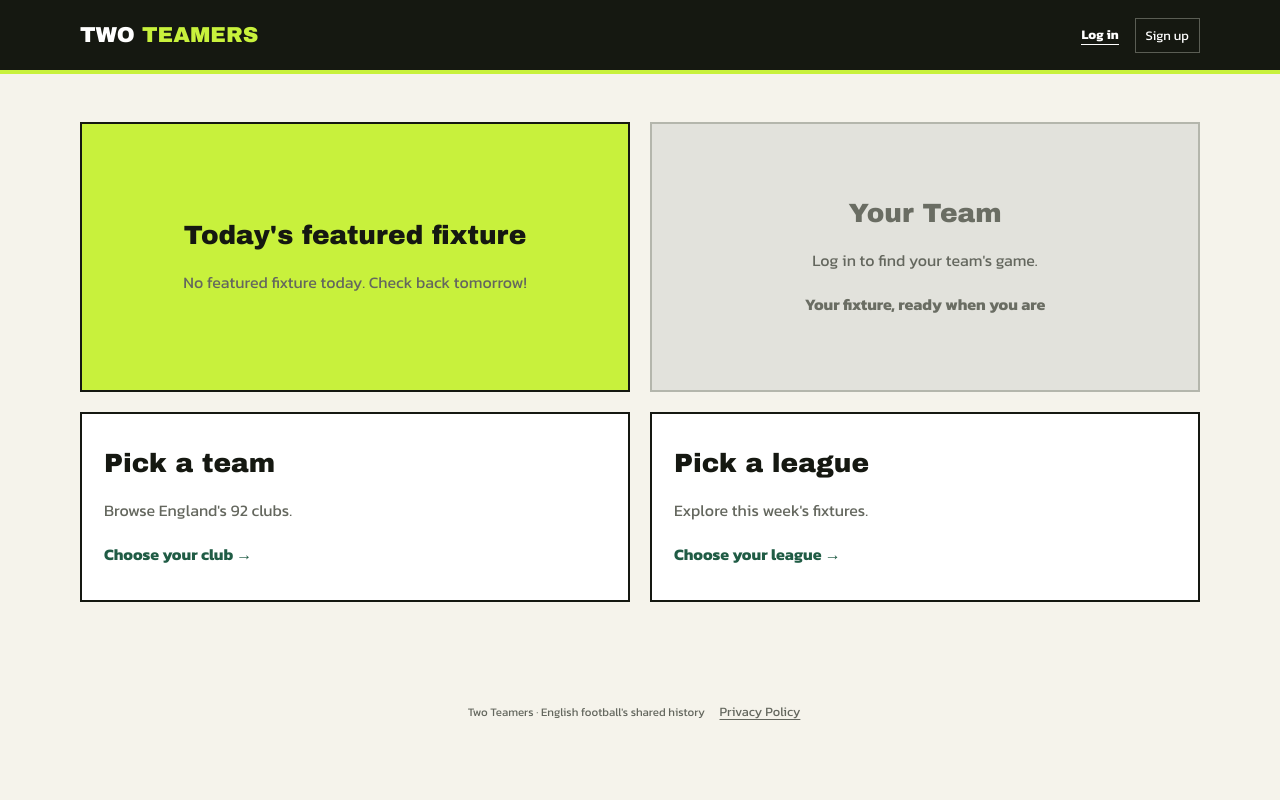
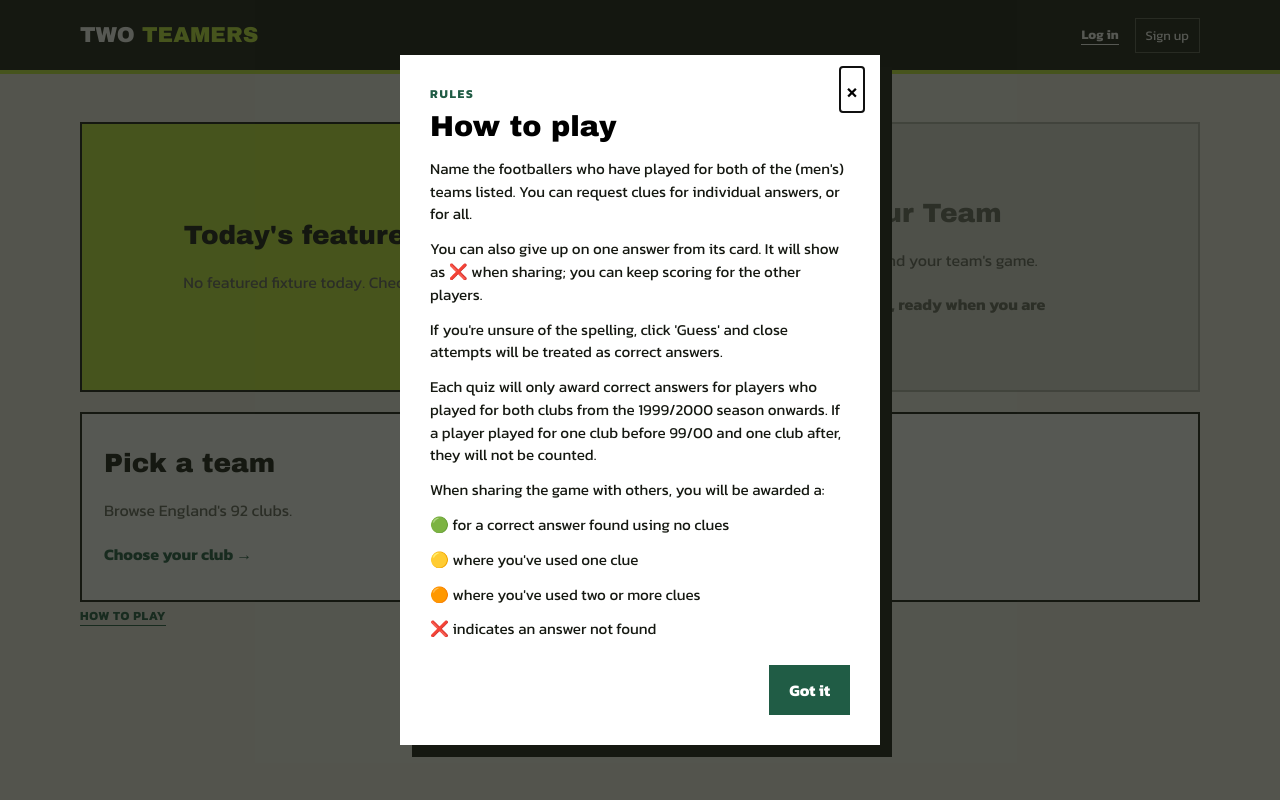
Before and after one commit to jamieclarke323/TwoTeamers, a Flask app: page / in a window 1280 px wide. Run offline with Flask 3, Linux system fonts and the light colour scheme; parts of the project's set-up code (start-up, migrations or seed data) failed here and were passed over.

Commit message:
how to guide

```diff
--- a/two-teamers/app/offline.py
+++ b/two-teamers/app/offline.py
@@ -97,7 +97,7 @@ def _download_response(quiz, claims, state, token):
         "url": url_for("offline.offline_page", quiz_id=quiz.quiz_id, download=claims["id"]),
         "assets": [
             url_for("static", filename=filename) for filename in (
-                "css/style.css", "js/quiz.js", "js/offline-game.js",
+                "css/style.css", "js/quiz.js", "js/how-to-play.js", "js/offline-game.js",
                 "js/offline-storage.js", "js/offline-sync.js", "js/offline-quiz.js",
                 "manifest.webmanifest", "img/two-teamers-app-icon.svg",
                 "img/two-teamers-app-icon.png",
--- /dev/null
+++ b/two-teamers/app/static/js/how-to-play.js
@@ -0,0 +1,22 @@
+(() => {
+  const dialog = document.getElementById("how-to-play-dialog");
+  const button = document.getElementById("how-to-play-btn");
+  button?.addEventListener("click", () => dialog?.showModal());
+
+  const lastVisitKey = "two-teamers-last-visit";
+  const sevenDays = 7 * 24 * 60 * 60 * 1000;
+  const now = Date.now();
+  let lastVisit;
+  try {
+    lastVisit = Number(localStorage.getItem(lastVisitKey));
+    localStorage.setItem(lastVisitKey, String(now));
+  } catch (error) {
+    console.warn("Could not remember the last visit for How to play. Automatic opening is disabled.", error);
+    return;
+  }
+
+  if (dialog && document.body.dataset.authenticated !== "true"
+      && (!Number.isFinite(lastVisit) || lastVisit <= 0 || now - lastVisit > sevenDays)) {
+    dialog.showModal();
+  }
+})();
--- /dev/null
+++ b/two-teamers/app/templates/_how_to_play.html
@@ -0,0 +1,21 @@
+<dialog id="how-to-play-dialog" class="info-dialog" aria-labelledby="how-to-play-title">
+  <form method="dialog">
+    <button class="dialog-close" value="cancel" aria-label="Close">&times;</button>
+    <p class="eyebrow">Rules</p>
+    <h2 id="how-to-play-title">How to play</h2>
+    <div class="dialog-content-body">
+      <p>Name the footballers who have played for both of the (men's) teams listed. You can request clues for individual answers, or for all.</p>
+      <p>You can also give up on one answer from its card. It will show as ❌ when sharing; you can keep scoring for the other players.</p>
+      <p>If you're unsure of the spelling, click 'Guess' and close attempts will be treated as correct answers.</p>
+      <p>Each quiz will only award correct answers for players who played for both clubs from the 1999/2000 season onwards. If a player played for one club before 99/00 and one club after, they will not be counted.</p>
+      <p>When sharing the game with others, you will be awarded a:</p>
+      <p>🟢 for a correct answer found using no clues</p>
+      <p>🟡 where you've used one clue</p>
+      <p>🟠 where you've used two or more clues</p>
+      <p>❌ indicates an answer not found</p>
+    </div>
+    <div class="dialog-actions-single">
+      <button class="button" value="cancel">Got it</button>
+    </div>
+  </form>
+</dialog>
--- a/two-teamers/app/templates/base.html
+++ b/two-teamers/app/templates/base.html
@@ -12,7 +12,7 @@
   <link rel="stylesheet" href="{{ url_for('static', filename='css/style.css') }}">
   {% block styles %}{% endblock %}
 </head>
-<body>
+<body data-authenticated="{{ 'true' if g.user else 'false' }}">
   <header class="site-header">
     <div class="brand-nav-group">
       <a class="brand" href="{{ url_for('main.home') }}">TWO <span>TEAMERS</span></a>
@@ -33,6 +33,8 @@
   {% if not offline_mode %}{% for category, message in get_flashed_messages(with_categories=true) %}<p role="alert" class="flash {{ category }}">{{ message }}</p>{% endfor %}{% endif %}
   <main class="site-main">{% block content %}{% endblock %}</main>
   <footer>Two Teamers · English football's shared history <a class="footer-link" href="{{ url_for('main.privacy_policy') }}">Privacy Policy</a></footer>
+  {% if request.endpoint == 'main.home' or quiz is defined %}{% include "_how_to_play.html" %}{% endif %}
+  <script src="{{ url_for('static', filename='js/how-to-play.js') }}"></script>
   <script src="{{ url_for('static', filename='js/offline-storage.js') }}"></script>
   <script src="{{ url_for('static', filename='js/offline-sync.js') }}"></script>
   {% block scripts %}{% endblock %}
--- a/two-teamers/app/templates/home.html
+++ b/two-teamers/app/templates/home.html
@@ -33,6 +33,7 @@
     <a class="home-panel browse-home-panel" href="{{ url_for('main.leagues') }}"><h2>Pick a league</h2><p>Explore this week's fixtures.</p><span class="choice-action">Choose your league &rarr;</span></a>
   </div>
 </section>
+<button class="how-to-play-button" type="button" id="how-to-play-btn">How to play</button>
 <div class="toast" id="home-login-toast" role="status" aria-live="polite">log in to use this button</div>
 {% endblock %}
 {% block scripts %}<script src="{{ url_for('static', filename='js/home.js') }}"></script>{% endblock %}
--- a/two-teamers/app/templates/privacy_policy.html
+++ b/two-teamers/app/templates/privacy_policy.html
@@ -95,6 +95,8 @@
   <p>Stores an anonymous visitor ID that allows us to associate recent quiz scores with your browser. The cookie lasts 30 days and may be renewed through continued use of relevant game pages.</p>
   <h3>Login and session cookies</h3>
   <p>Allow registered players to access their accounts securely and remain logged in. Login sessions normally have a 30-day lifetime.</p>
+  <h3>How to play preference</h3>
+  <p>We store the time of your most recent page visit in your browser's local storage. This prevents the How to play instructions from opening automatically again unless you are logged out and have not visited for more than seven days. The timestamp is updated on each page visit, stays in your browser and can be removed by clearing site data. You can always open the instructions using the How to play button.</p>
   <p>We do not currently use third-party analytics or advertising cookies.</p>
   <p>We use cookies to provide game and account features. We will assess the applicable legal consent requirements and obtain consent where necessary.</p>
   <p>You can manage or delete cookies through your browser settings. However, deleting cookies may log you out or prevent access to previously saved guest results.</p>
```
Also changed, not shown: two-teamers/app/static/js/quiz.js (+5 -4 lines), two-teamers/app/templates/quiz.html (+0 -21 lines), two-teamers/tests/test_how_to_play.py (added, +56 -0 lines), two-teamers/README.md, 1 other file.
